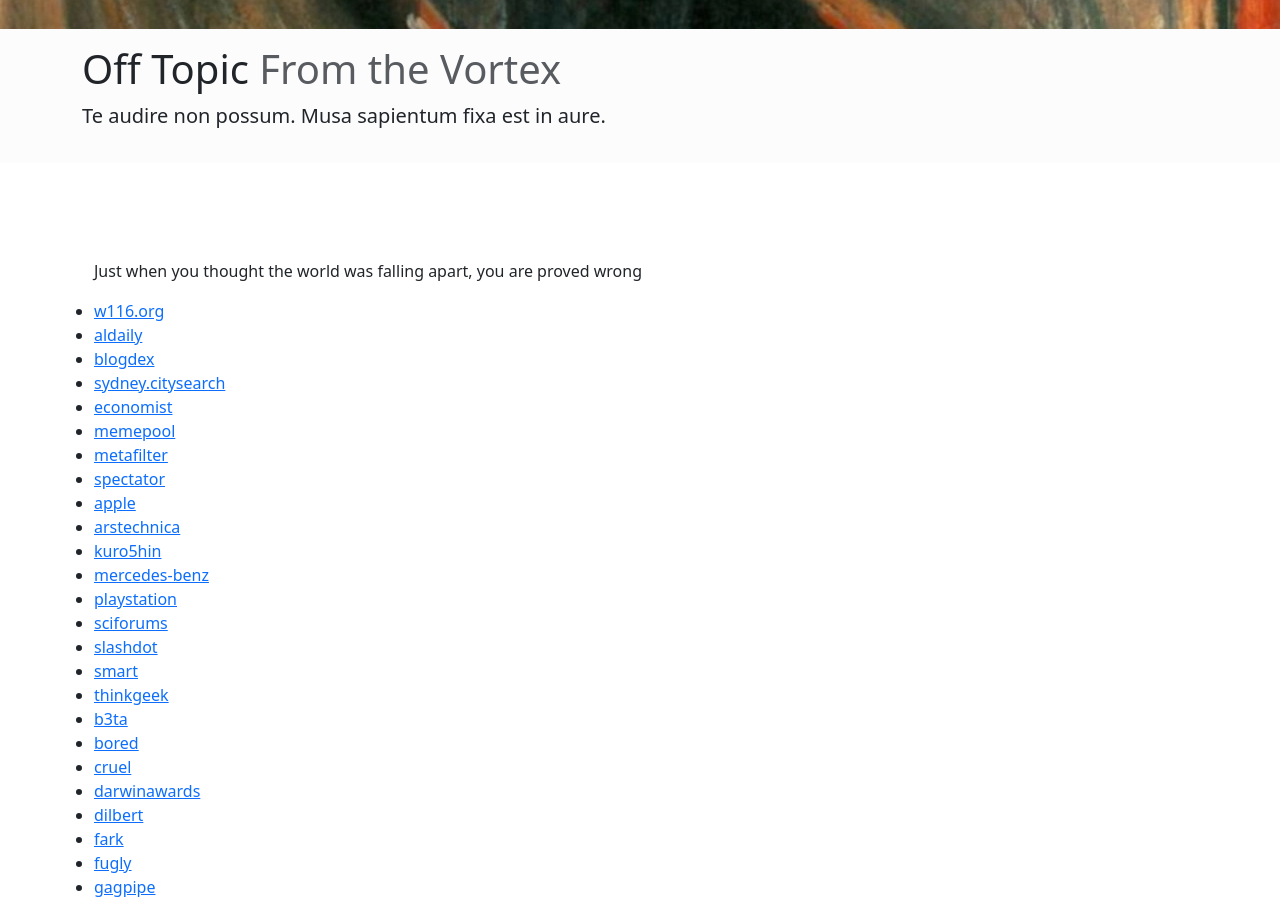
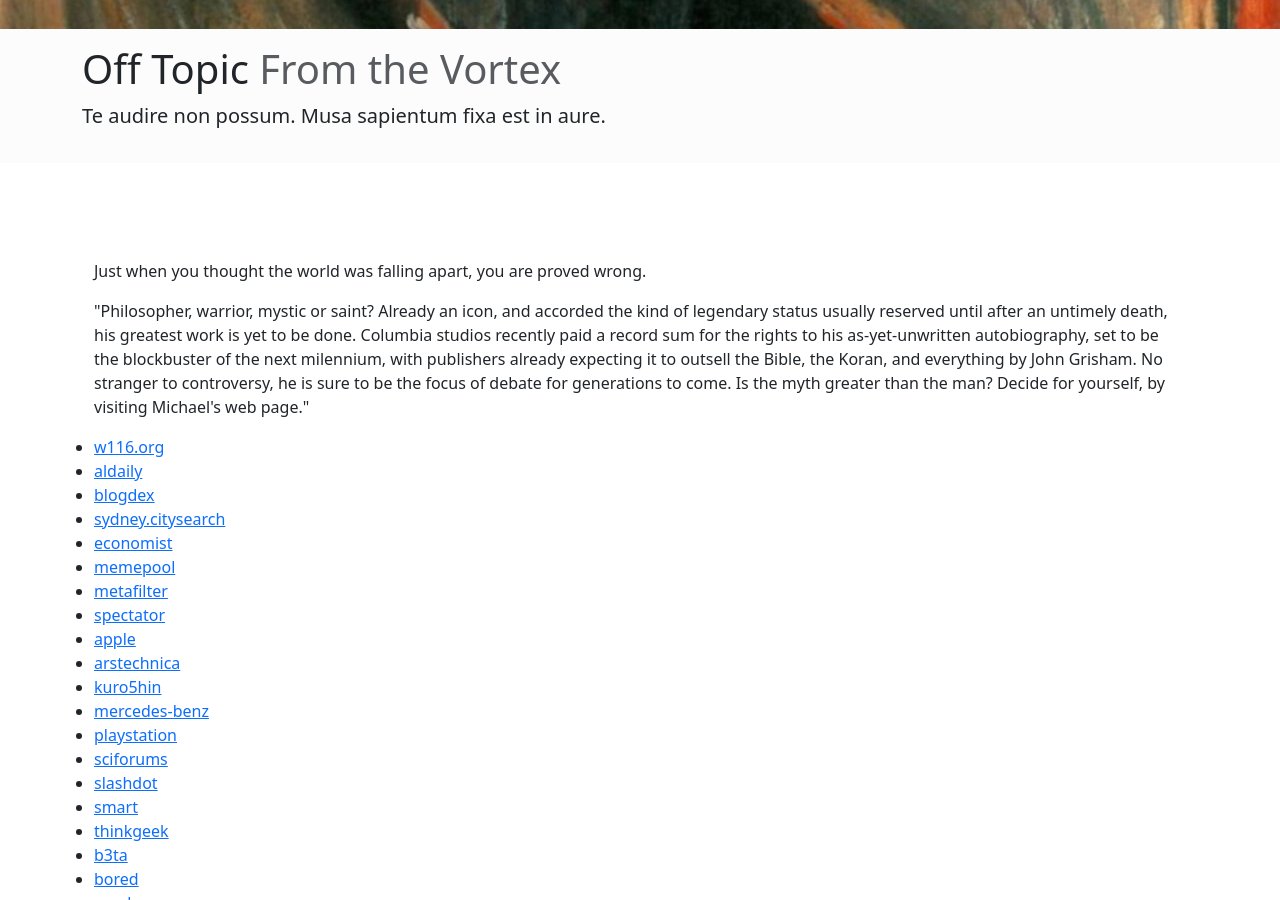
Before and after one commit to raz0x/razox, a Jekyll site: the page built from index.html, in a window 1280 px wide and 900 px high, scrolled down 477 px. Built offline with Jekyll 4.4.1, drawn with Linux system fonts in a browser that asks for light colours; the list of posts is cut into pages by our own code.

Commit message:
Update index.html

```diff
--- a/index.html
+++ b/index.html
@@ -10,9 +10,8 @@
 ---
 <div class="container my-5 py-5">
 	<div class="row">
-			<p>
-				Just when you thought the world was falling apart, you are proved wrong
-			</p>
+		<p>Just when you thought the world was falling apart, you are proved wrong.</p>
+		<p>"Philosopher, warrior, mystic or saint? Already an icon, and accorded the kind of legendary status usually reserved until after an untimely death, his greatest work is yet to be done. Columbia studios recently paid a record sum for the rights to his as-yet-unwritten autobiography, set to be the blockbuster of the next milennium, with publishers already expecting it to outsell the Bible, the Koran, and everything by John Grisham. No stranger to controversy, he is sure to be the focus of debate for generations to come. Is the myth greater than the man? Decide for yourself, by visiting Michael's web page."</p>
 			<ul class="list">
 <!-- Personal -->
 				<li><a href="http://www.w116.org/">w116.org</a></li>
```
